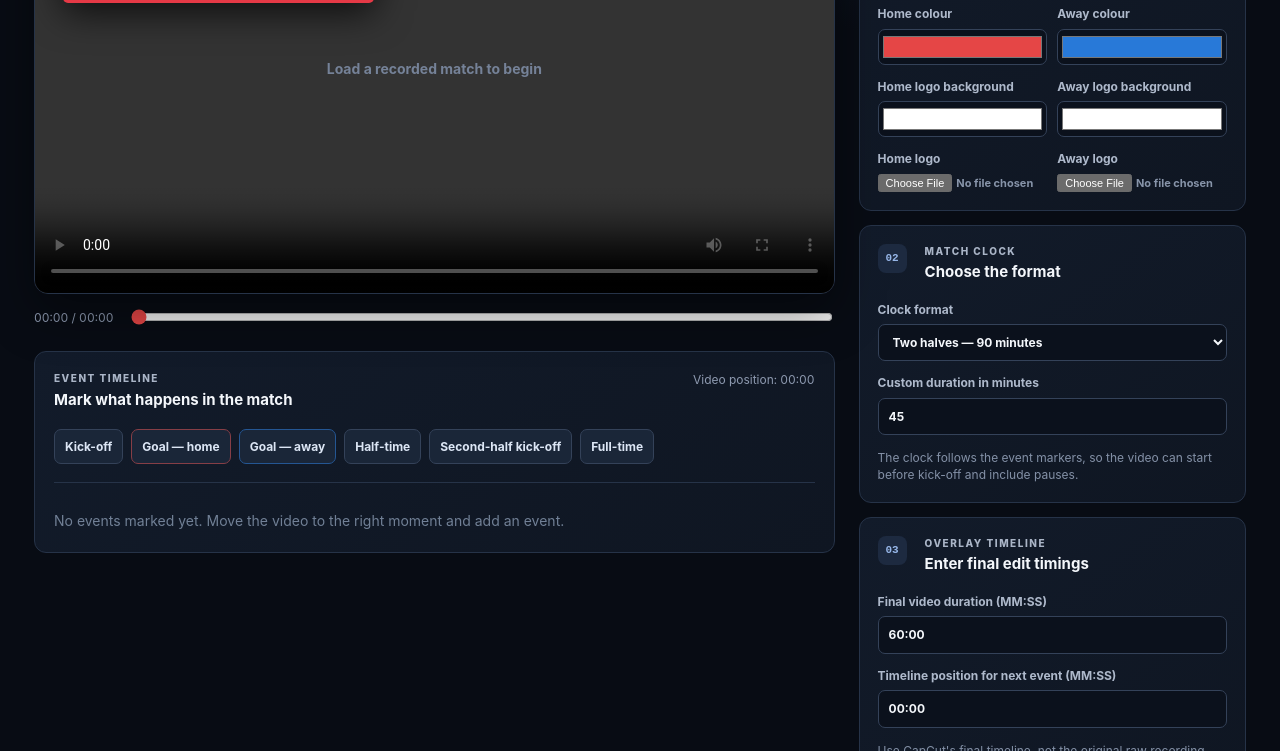
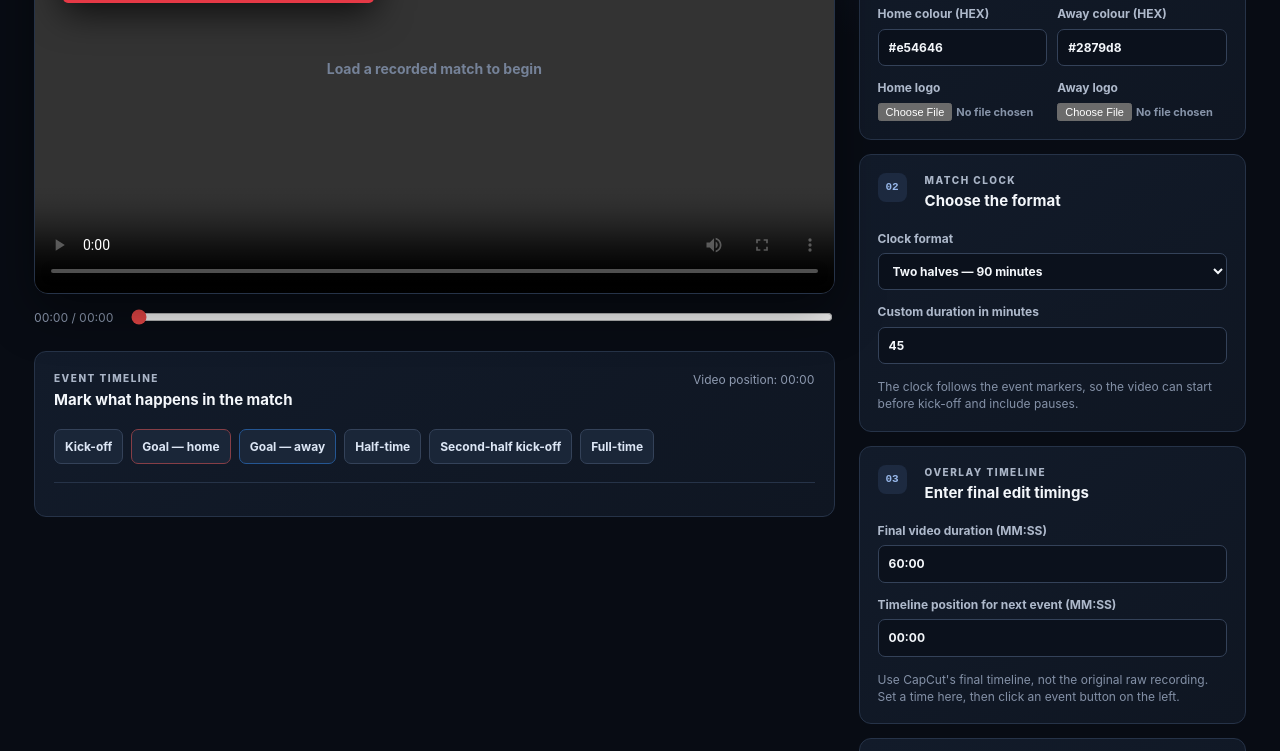
Before and after one commit to khusairy/brfc-match-graphics, a plain HTML site: page index.html in a window 1280 px wide. Shown: the part 349-1100 px from the top of the page. Drawn offline with Linux system fonts and the light colour scheme.

Commit message:
Use unified HEX team colours and force corner scorebug (index.html)

```diff
--- a/index.html
+++ b/index.html
@@ -5,7 +5,7 @@
     <meta name="viewport" content="width=device-width, initial-scale=1.0" />
     <meta name="theme-color" content="#0b111d" />
     <title>BRFC Match Graphics</title>
-    <link rel="stylesheet" href="styles.css" />
+    <link rel="stylesheet" href="styles.css?v=4" />
   </head>
   <body>
     <main class="app-shell">
@@ -91,12 +91,8 @@
               <label>Away team<input id="awayNameInput" value="OPPONENT" /></label>
             </div>
             <div class="field-grid">
-              <label>Home colour<input id="homeColourInput" type="color" value="#e54646" /></label>
-              <label>Away colour<input id="awayColourInput" type="color" value="#2879d8" /></label>
-            </div>
-            <div class="field-grid">
-              <label>Home logo background<input id="homeLogoBackgroundInput" type="color" value="#ffffff" /></label>
-              <label>Away logo background<input id="awayLogoBackgroundInput" type="color" value="#ffffff" /></label>
+              <label>Home colour (HEX)<input id="homeColourInput" value="#e54646" maxlength="7" spellcheck="false" /></label>
+              <label>Away colour (HEX)<input id="awayColourInput" value="#2879d8" maxlength="7" spellcheck="false" /></label>
             </div>
             <div class="field-grid">
               <label>Home logo<input id="homeLogoInput" type="file" accept="image/*" /></label>
```
